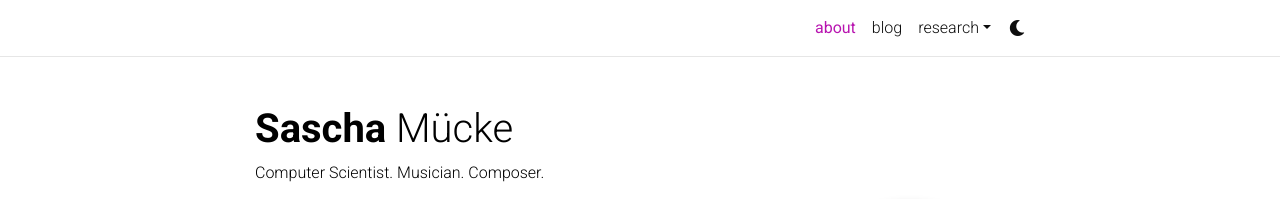
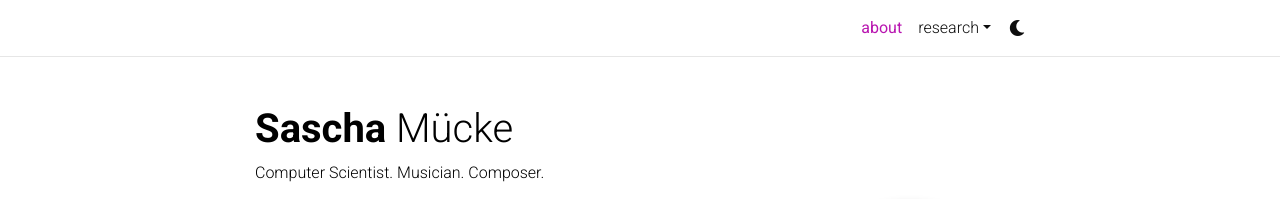
Before and after one commit to smuecke/smuecke.github.io, a Jekyll site: the page built from _pages/about.md, in a window 1280 px wide. Shown: the top 199 px of the page. Built offline with Jekyll 4.4.1, drawn with Linux system fonts in a browser that asks for light colours; full-size pictures stand in for the smaller copies a plugin makes; comment, search, counter and statistics services are not loaded; a style sheet for code colours, icons or effects is not loaded.

Commit message:
fix toc error

```diff
--- a/_config.yml
+++ b/_config.yml
@@ -121,8 +121,8 @@ bing_site_verification:  # out your bing-site-verification ID (Bing Webmaster)
 # Blog
 # -----------------------------------------------------------------------------
 
-blog_name: al-folio # blog_name will be displayed in your blog page
-blog_nav_title: blog # your blog must have a title for it to be displayed in the nav bar
+blog_name: #al-folio # blog_name will be displayed in your blog page
+blog_nav_title: #blog # your blog must have a title for it to be displayed in the nav bar
 blog_description: a simple whitespace theme for academics
 permalink: /blog/:year/:title/
 
--- a/_layouts/post.html
+++ b/_layouts/post.html
@@ -40,12 +40,6 @@ layout: default
   </header>
 
   <article class="post-content">
-    {% if page.toc and page.toc.beginning %}
-    <div id="table-of-contents">
-      {% toc %}
-    </div>
-    <hr>
-    {% endif %}
     <div id="markdown-content">
       {{ content }}
     </div>
```
